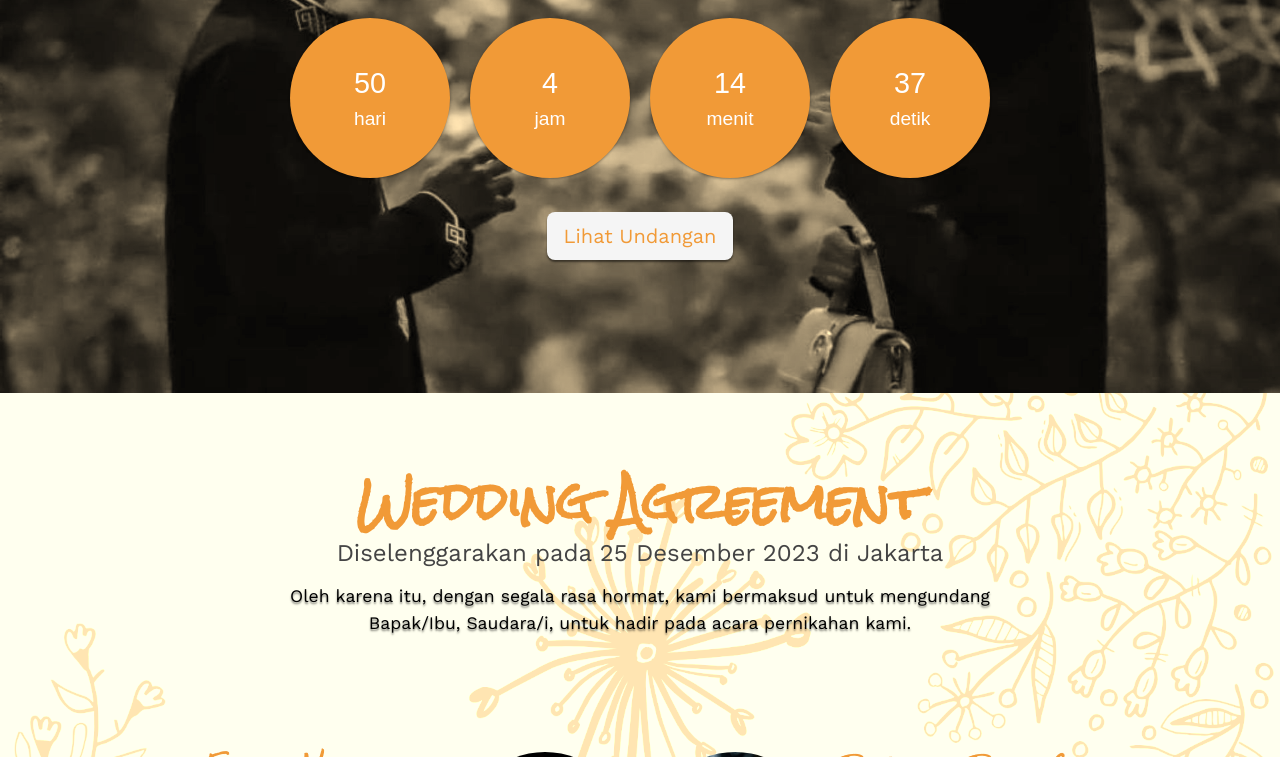
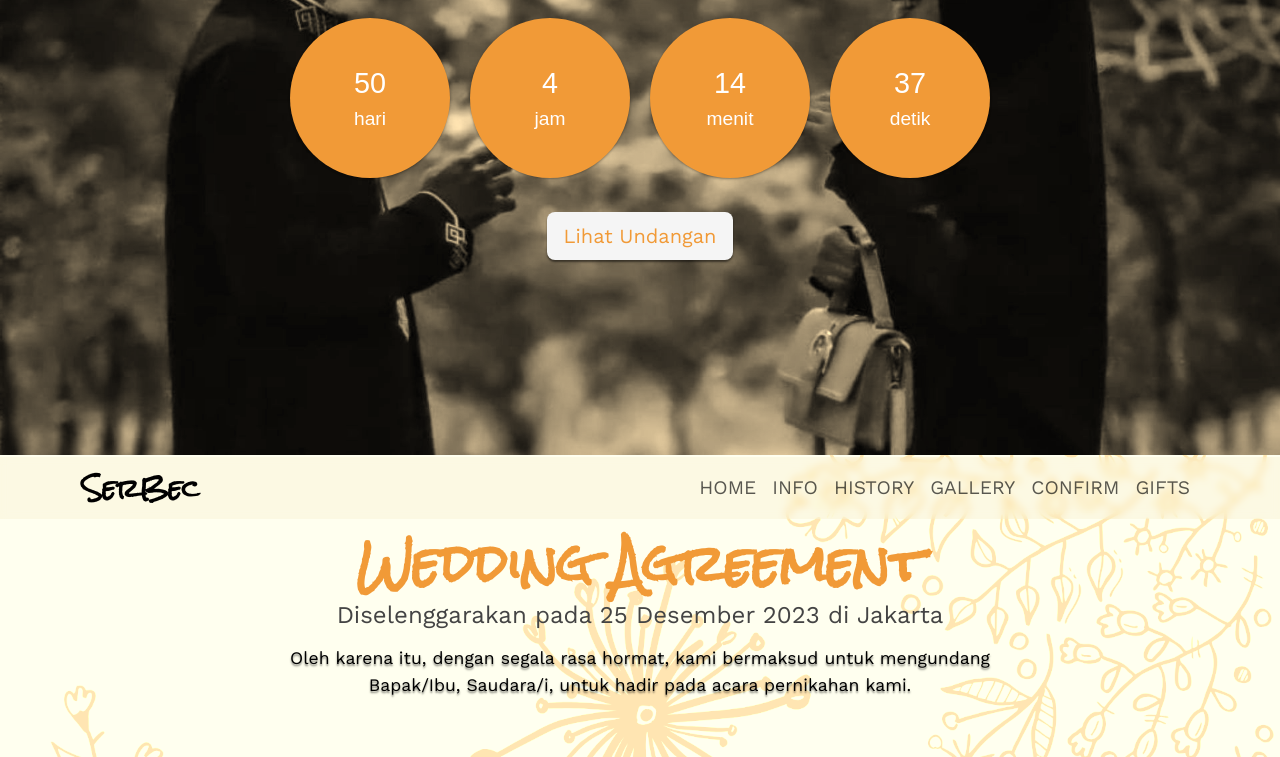
Before and after one commit to ir-yasser-doang/Example, a plain HTML site: page index.html in a window 1280 px wide. Shown: the part 343-1100 px from the top of the page. Drawn offline with nearby package versions, Linux system fonts and the light colour scheme; some packages are replaced by stand-ins of ours; a script that the page names is missing.

Commit message:
Update index.html

```diff
--- a/index.html
+++ b/index.html
@@ -34,7 +34,7 @@
   <!-- hero end -->
 
   <!-- Navbar Start -->
-  <!-- <nav class="navbar navbar-expand-md sticky-top mynavbar">
+  <nav class="navbar navbar-expand-md sticky-top mynavbar">
     <div class="container">
       <a class="navbar-brand" href="#">SerBec</a>
       <button class="navbar-toggler border-0" type="button" data-bs-toggle="offcanvas" data-bs-target="#offcanvasNavbar"
@@ -57,7 +57,7 @@
           </div>
         </div>
       </div>
-  </nav> -->
+  </nav>
   <!-- Navbar End -->
 
   <!-- home Start -->
@@ -476,7 +476,7 @@
   <!-- countdown end -->
 
   <!-- ofcanvas mobile Start -->
-  <!-- <script>
+  <script>
     const stickyTop = document.querySelector('.sticky-top');
     const offcanvas = document.querySelector('.offcanvas');
 
@@ -487,7 +487,7 @@
     offcanvas.addEventListener('hidden.bs.offcanvas', function () {
       stickyTop.style.overflow = 'hidden';
     });
-  </script> -->
+  </script>
   <!-- ofcanvas mobile end -->
 
   <!-- disable & Enable Scroll Audio,Icon,Hero Start -->
```
